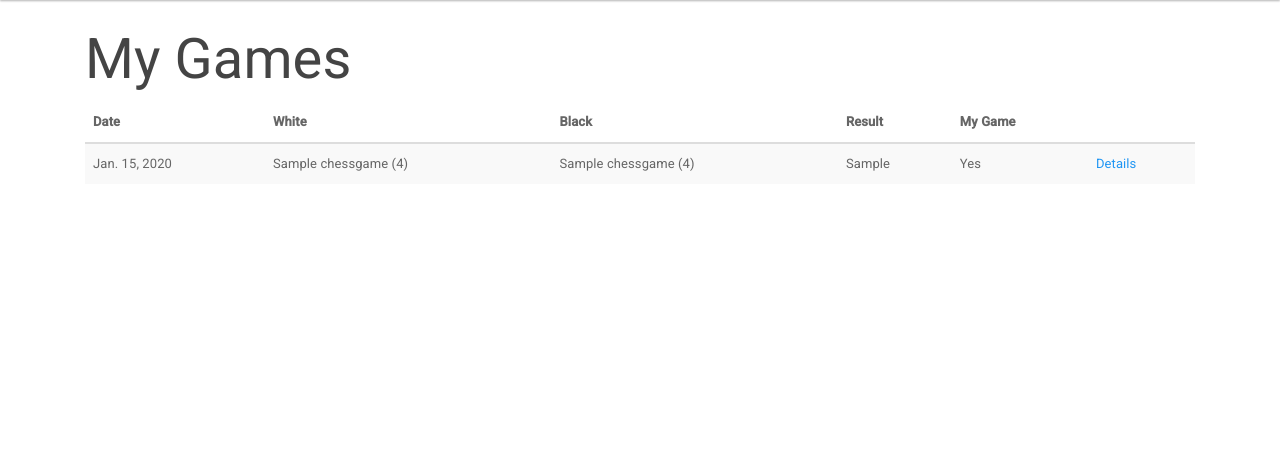
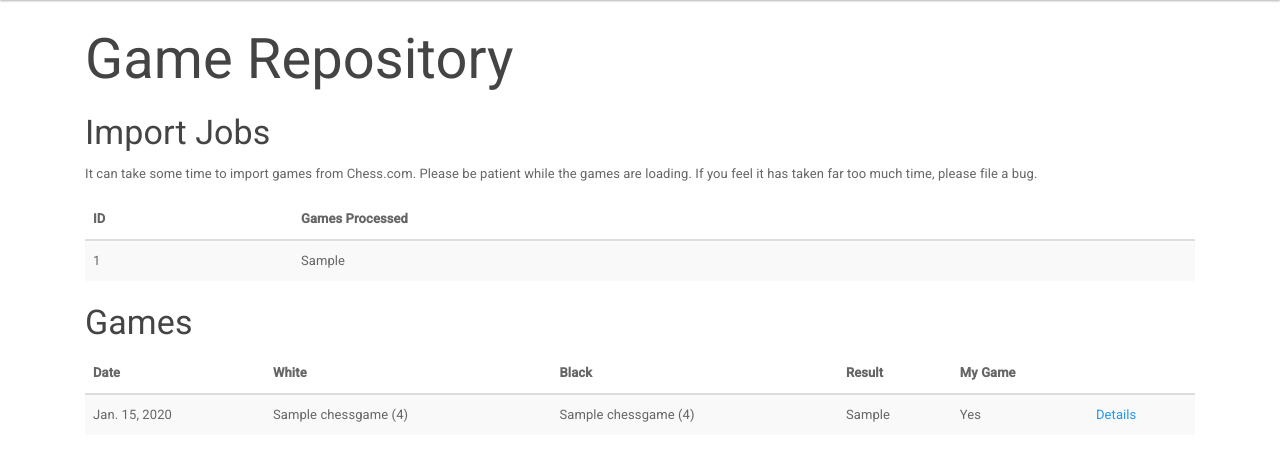
Before and after one commit to djangogirlsbh/gambit, a Django app: template chess_com/static/templates/users/games.html in a window 1280 px wide. Shown: the part 64-525 px from the top of the page. Run offline with Django 3.2, Linux system fonts and the light colour scheme; tables that the repository leaves empty hold one stand-in row (values such as "Sample post"); the template is opened without the code that fills it: values that come from a table or form of the project are taken from there, most other values are stand-ins (such as "Sample title", 1, 10 or a date in 2020); data that the repository does not hold is empty; some libraries are stand-ins or nearby versions.

Commit message:
Run Chess.com import in background

```diff
--- a/chess_com/static/templates/users/games.html
+++ b/chess_com/static/templates/users/games.html
@@ -2,8 +2,35 @@
 {% block page_title %}Gambit - View games{% endblock %}
 {% block content %}
 <div class="col-lg-12">
-<h1>My Games</h1>
-<table class="table table-striped table-hover ">
+<h1>Game Repository</h1>
+
+{% if users_jobs %}
+<h3>Import Jobs</h3>
+
+<p>It can take some time to import games from Chess.com. Please be patient while
+the games are loading. If you feel it has taken far too much time, please file a
+bug.</p>
+
+<table class="table table-striped table-hover">
+  <thead>
+    <tr>
+      <th>ID</th>
+      <th>Games Processed</th>
+    </tr>
+  </thead>
+  <tbody>
+    {% for job in users_jobs %}
+    <tr>
+      <td>{{ job.id }}</td>
+      <td>{{ job.games_processed }}</td>
+    </tr>
+    {% endfor %}
+  </tbody>
+</table>
+{% endif %}
+
+<h3>Games</h3>
+<table class="table table-striped table-hover">
   <thead>
     <tr>
       <th>Date</th>
```
Also changed, not shown: chess_com/views.py (+19 -11 lines).
